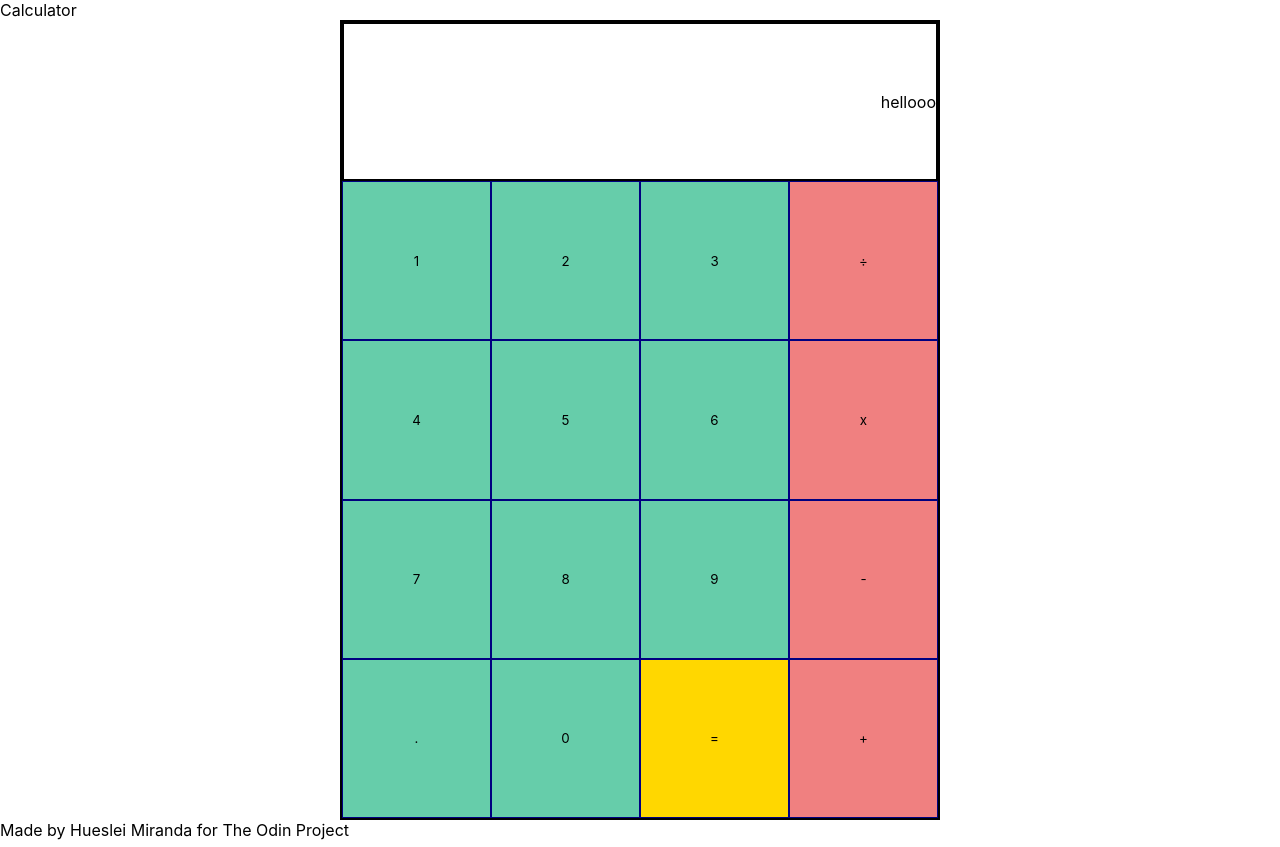
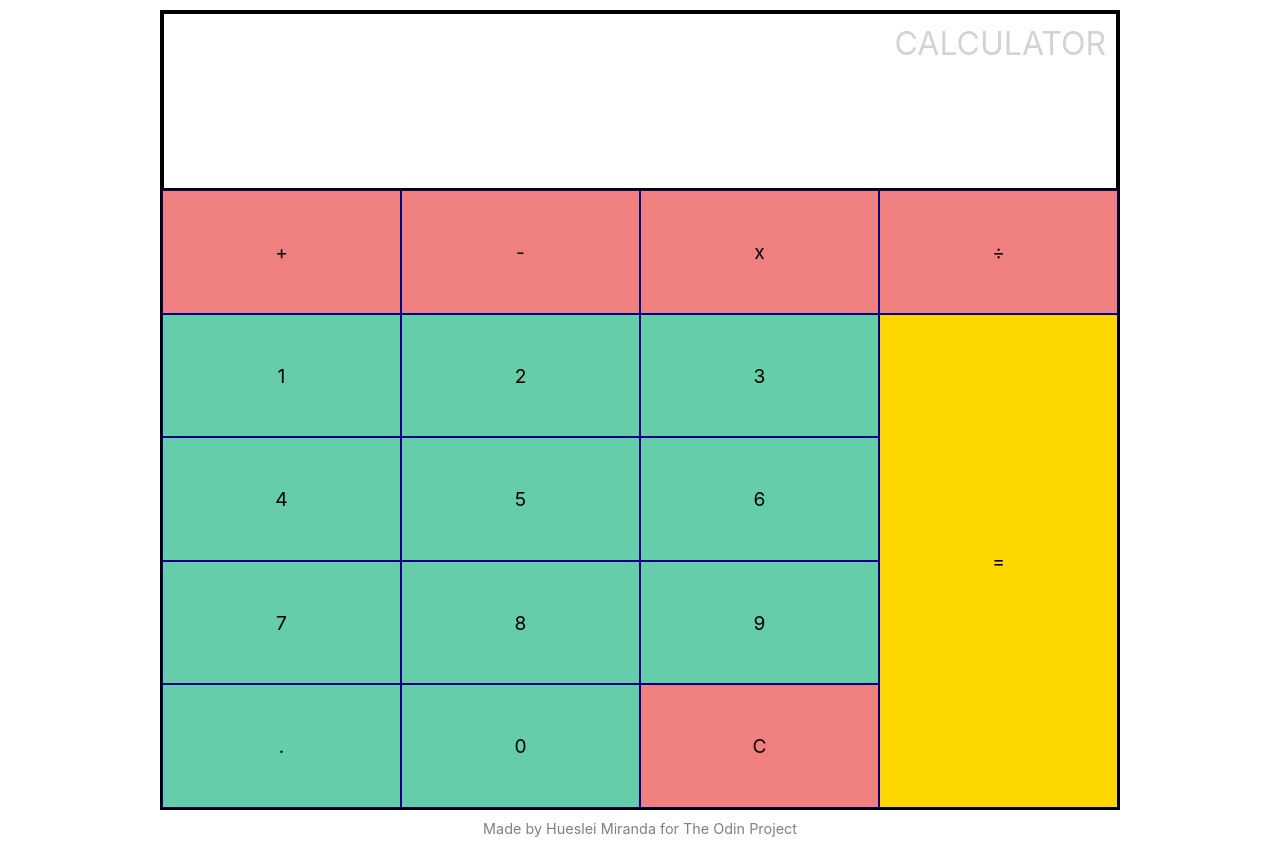
Before and after one commit to huesleim/Calculator, a plain HTML site: page index.html in a window 1280 px wide. Drawn offline with Linux system fonts and the light colour scheme.

Commit message:
Added clear button; fixed logic for pressing equal button repeated times.

```diff
--- a/index.html
+++ b/index.html
@@ -7,27 +7,32 @@
     <link rel="stylesheet" href="style.css">
   </head>
   <body>
-    <header> Calculator </header>
+    <header>  </header>
     <div class='calculator'>
-      <div id='display'>  hellooo </div>
+      <div id='display'>  CALCULATOR </div>
+      <div class='keypad'>
       <div class='buttons'>
-      <button class='number' id="one-button"> 1 </button>
-      <button class='number' id="two-button"> 2 </button>
-      <button class='number' id="three-button"> 3 </button>
-      <button class='operator' id="divide-button"> ÷ </button>
-      <button class='number' id="four-button"> 4 </button>
-      <button class='number' id="five-button"> 5 </button>
-      <button class='number' id="six-button"> 6 </button>
-      <button class='operator' id="multiply-button"> x </button>
-      <button class='number' id="seven-button"> 7 </button>
-      <button class='number' id="eight-button"> 8 </button>
-      <button class='number' id="nine-button"> 9 </button>
-      <button class='operator' id="minus-button"> - </button>
-      <button class='number' id="dot-button"> . </button>
-      <button class='number' id="zero-button">0 </button>
-      <button class='operator' id="equalTo-button"> = </button>
-      <button class='operator' id="plus-button"> + </button>
+      <button class='operator' id="plus-button"> <span>+</span> </button>
+      <button class='operator' id="minus-button"> <span>-</span> </button>
+      <button class='operator' id="multiply-button"> <span>x</span> </button>
+      <button class='number' id="one-button"> <span>1</span> </button>
+      <button class='number' id="two-button"> <span>2</span> </button>
+      <button class='number' id="three-button"> <span>3</span> </button>
+      <button class='number' id="four-button"> <span>4</span> </button>
+      <button class='number' id="five-button"> <span>5</span> </button>
+      <button class='number' id="six-button"> <span>6</span> </button>
+      <button class='number' id="seven-button"> <span>7</span> </button>
+      <button class='number' id="eight-button"> <span>8</span> </button>
+      <button class='number' id="nine-button"> <span>9</span> </button>
+      <button class='number' id="dot-button"> <span>.</span> </button>
+      <button class='number' id="zero-button"> <span>0</span> </button>
+      <button class='operator' id="clear-button"> <span>C</span> </button>
+      </div>
+    <div class="equal-column">
+      <button class='operator' id="divide-button"> <span>÷</span> </button>
+      <button class='operator' id="equalTo-button"> <span>=</span> </button>
     </div>
+  </div>
 </div>
     <footer> Made by Hueslei Miranda for The Odin Project </footer>
     <script src="script.js"></script>
--- a/script.js
+++ b/script.js
@@ -20,7 +20,19 @@ const eightButton = document.getElementById("eight-button");
 const nineButton = document.getElementById("nine-button");
 const zeroButton = document.getElementById("zero-button");
 const dotButton = document.getElementById("dot-button");
+const clearButton = document.getElementById("clear-button");
 const display = document.getElementById("display");
+const allButtons = document.querySelectorAll(".number, .operator");
+
+allButtons.forEach(button => {
+  button.addEventListener("click", () => {
+    if (result !== undefined) {
+      result = undefined;
+      currentNumber = "";
+    }
+    // handle operator/number logic here...
+  });
+});
 
 //// button event listeners
 
@@ -52,75 +64,95 @@ divideButton.addEventListener('click', () => {
 
 });
 equalButton.addEventListener('click', () => {
+    if (result === currentNumber) {
+      firstNumber = result;
+      secondNumber = '';
+    }
   resolveOperation();
 });
-
+clearButton.addEventListener('click', () => {
+  currentNumber = '';
+  firstNumber = '';
+  operator = undefined;
+  result = undefined;
+  refreshDisplay();
+})
 // numbers
 oneButton.addEventListener('click', () => {
-  if (currentNumber === result) {
+  if (result !== undefined) {
+    result = undefined;
     currentNumber = '';
   }
   currentNumber += '1';
   refreshDisplay();
 });
 twoButton.addEventListener('click', () => {
-    if (currentNumber === result) {
+    if (result !== undefined) {
+    result = undefined;
     currentNumber = '';
   }
   currentNumber += '2';
   refreshDisplay();
 });
 threeButton.addEventListener('click', () => {
-    if (currentNumber === result) {
+    if (result !== undefined) {
+    result = undefined;
     currentNumber = '';
   }
   currentNumber += '3';
   refreshDisplay();
 });
 fourButton.addEventListener('click', () => {
-    if (currentNumber === result) {
+    if (result !== undefined) {
+    result = undefined;
     currentNumber = '';
   }
   currentNumber += '4';
   refreshDisplay();
 });
 fiveButton.addEventListener('click', () => {
-    if (currentNumber === result) {
+    if (result !== undefined) {
+    result = undefined;
     currentNumber = '';
   }
   currentNumber += '5';
   refreshDisplay();
 });
 sixButton.addEventListener('click', () => {
-    if (currentNumber === result) {
+    if (result !== undefined) {
+    result = undefined;
     currentNumber = '';
   }
   currentNumber += '6';
   refreshDisplay();
 });
 sevenButton.addEventListener('click', () => {
-    if (currentNumber === result) {
+    if (result !== undefined) {
+    result = undefined;
     currentNumber = '';
   }
   currentNumber += '7';
   refreshDisplay();
 });
 eightButton.addEventListener('click', () => {
-    if (currentNumber === result) {
+    if (result !== undefined) {
+    result = undefined;
     currentNumber = '';
   }
   currentNumber += '8';
   refreshDisplay();
 });
 nineButton.addEventListener('click', () => {
-    if (currentNumber === result) {
+    if (result !== undefined) {
+    result = undefined;
     currentNumber = '';
   }
   currentNumber += '9';
   refreshDisplay();
 });
 zeroButton.addEventListener('click', () => {
-    if (currentNumber === result) {
+    if (result !== undefined) {
+    result = undefined;
     currentNumber = '';
   }
   else if (currentNumber === '' || currentNumber === '0') {
@@ -132,6 +164,15 @@ zeroButton.addEventListener('click', () => {
   refreshDisplay();
 });
 dotButton.addEventListener('click', () => {
+      if (result !== undefined) {
+    result = undefined;
+    currentNumber = '';
+  }
+  else if (currentNumber === '' || currentNumber === '0') {
+    currentNumber = '';
+    refreshDisplay();
+    return;
+  }
   currentNumber += '.';
   refreshDisplay();
 });
@@ -152,12 +193,16 @@ function operation(firstNumber, currentNumber, operator) {
 
 function resolveOperation() {
   result = operation(firstNumber, currentNumber, operator);
-  currentNumber = result;
+  firstNumber = result;
   refreshDisplay();
 }
 
 function refreshDisplay(extra = '') {
-  if (currentNumber === '') {
+  if (result !== undefined) {
+    display.textContent = result + extra;
+    return;
+  }
+  else if (currentNumber === '') {
     display.textContent = '0' + extra;
     return;
   }
--- a/style.css
+++ b/style.css
@@ -2,35 +2,62 @@
     margin: 0;
     padding: 0;
     box-sizing: border-box;
-    align-content: center;
-    font-family: -apple-system, BlinkMacSystemFont, avenir next, avenir, segoe ui, helvetica neue, Adwaita Sans, Cantarell, Ubuntu, roboto, noto, helvetica, arial, sans-serif;
+    font-family: -apple-system, BlinkMacSystemFont, avenir next, avenir,
+        segoe ui, helvetica neue, Adwaita Sans, Cantarell, Ubuntu, roboto, noto,
+        helvetica, arial, sans-serif;
 }
 
 .calculator {
     display: flex;
-  flex-wrap: wrap;
-  flex-direction:column;
+    flex-direction: column;
     margin: auto;
     border: 2px solid black;
     height: 100vh;
-  width: 75vh;
+    max-width: 75%;
 }
 #display {
-  height: 20%;
+    flex: 1;
     border: 2px solid black;
     text-align: right;
-  flex-grow: 0;
+    font-size: 2rem;
+    padding: 10px;
+    color: lightgray;
 }
+.keypad {
+    display: flex;
+    flex: 4;
+}
+
 .buttons {
+    flex: 3;
     display: flex;
     flex-wrap: wrap;
-  flex-grow: 1;
-  height: 80%;
-  width: 100%;
 }
+
+.equal-column {
+    flex: 1;
+    display: flex;
+    flex-direction: column;
+}
+.number {
+    background-color: mediumaquamarine;
+}
+.operator {
+    background-color: lightcoral;
+}
+#equalTo-button {
+    background-color: gold;
+flex: 4;
+}
+#divide-button {
+    flex: 1;
+}
+
 button {
-  flex-grow: 1 1 100%;
-  border: 1px solid navy;
+  border: none;
+    flex: 1;
+    font-size: 1.2rem;
+    min-width: calc(100%/3);
 }
 button:hover {
     filter: brightness(115%);
@@ -38,19 +65,16 @@ button:hover {
 button:active {
     filter: brightness(85%);
 }
-
-.number {
-  background-color: mediumaquamarine;
-  flex: 1 0 25%;
-  height: 25%;
+button > span {
+    display: flex;
+    align-items: center;
+    justify-content: center;
+    height: 100%;
+    border: 1px solid navy;
 }
-.operator {
-  background-color: lightcoral;
-  flex: 1 0 25%;
-  height: 25%;
+footer, header {
+    text-align: center;
+    margin: 10px;
+    font-size: 0.9rem;
+    color: gray;
 }
-#equalTo-button {
-  background-color: gold;
-  flex: 1 0 25%;
-  height: 25%;
-}
```
Lines whose indentation alone changed are shown as unchanged.
